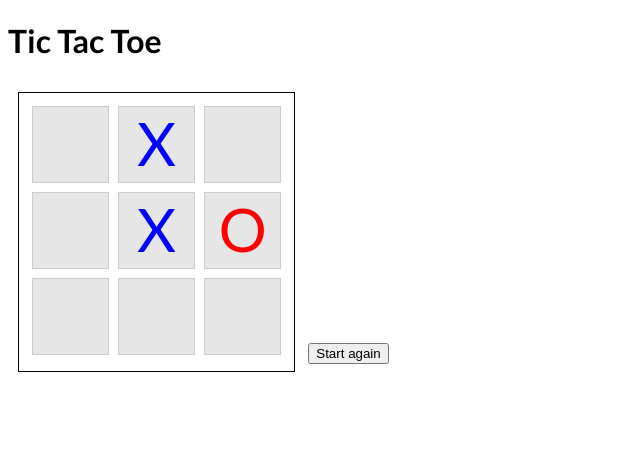
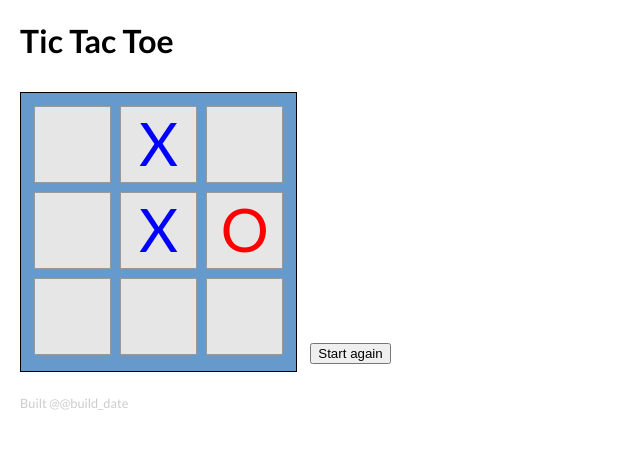
Before and after one commit to soundasleep/jstictactoe, a PHP site: page / in a window 1280 px wide. Shown: the top 449 px of the page, without its empty margins (0-640 px from the left). Run offline with PHP 8.4, Linux system fonts and the light colour scheme; style sheets or scripts are compiled from the project's sources; some libraries are stand-ins or nearby versions.

Commit message:
Adding build properties

```diff
--- /dev/null
+++ b/build.dev.json
@@ -0,0 +1,3 @@
+{
+
+}
--- a/index.html
+++ b/index.html
@@ -35,5 +35,7 @@
 	</div>
 
 	<button class="start-again">Start again</button>
+
+	<p class="build-date">Built <span>@@build_date</span></p>
 </body>
 </html>
--- a/package.json
+++ b/package.json
@@ -31,6 +31,7 @@
     "jquery": "^2.1.1",
     "grunt-usemin": "^2.4.0",
     "grunt-contrib-concat": "^0.5.0",
-    "grunt-contrib-uglify": "^0.6.0"
+    "grunt-contrib-uglify": "^0.6.0",
+    "grunt-replace": "^0.7.9"
   }
 }
--- a/styles/style.scss
+++ b/styles/style.scss
@@ -4,13 +4,23 @@ $block-background: darken(white, 10%);
 
 html, body {
 	font-family: 'Lato', sans-serif;
+  margin: 0;
+  padding: 0;
+  background: white;
+  color: black;
+}
+
+body {
+  margin: 20px;
 }
 
 .board {
 	border: 1px solid black;
 	margin: 10px;
+  margin-left: 0;
 	padding: 10px;
 	display: inline-block;
+  background: #69c;
 
 	.row {
 
@@ -24,7 +34,7 @@ html, body {
 			margin: 3px;
 			padding: 0;
 			background: $block-background;
-			border: 1px solid darken($block-background, 10%);
+			border: 1px solid darken($block-background, 30%);
 
 			cursor: pointer;
 			&:hover {
@@ -59,3 +69,8 @@ html, body {
 
 	}
 }
+
+.build-date {
+  font-size: 80%;
+  color: #ccc;
+}
```
Also changed, not shown: 1 other file.
